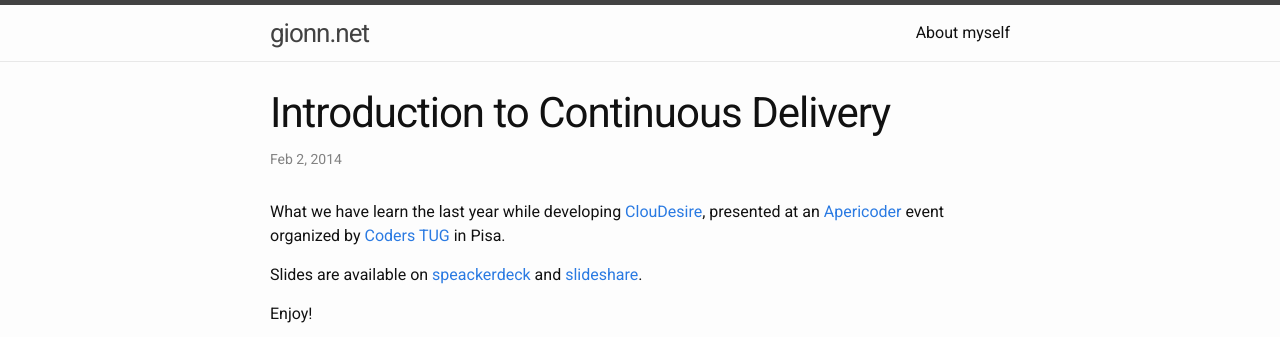
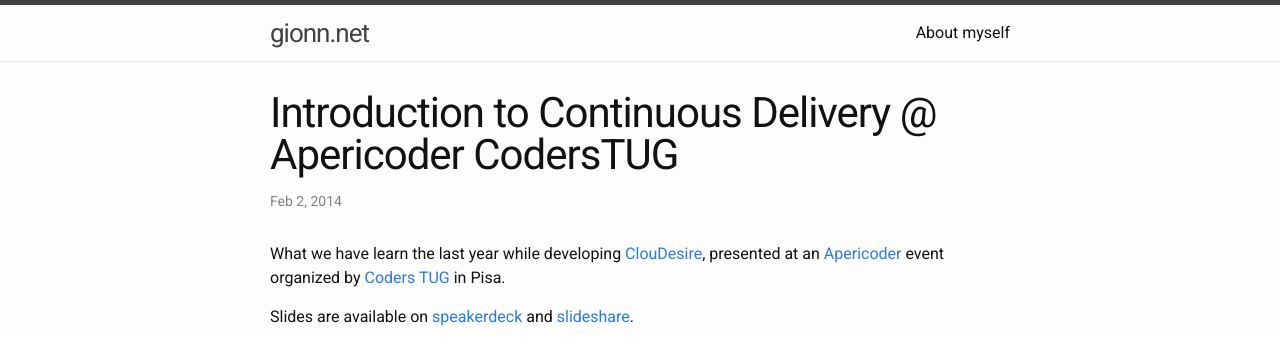
Before and after one commit to gionn/gionn.github.io, a Jekyll site: the page built from _posts/2014-02-02-introduction-continuous-delivery.md, in a window 1280 px wide, cut to the strip 0-337 px from the top of the page. Built offline with Jekyll 4.4.1, drawn with Linux system fonts in a browser that asks for light colours; comment, search, counter and statistics services are not loaded.

Commit message:
Minor fixes to titles

```diff
--- a/_posts/2014-02-02-introduction-continuous-delivery.md
+++ b/_posts/2014-02-02-introduction-continuous-delivery.md
@@ -1,10 +1,10 @@
 ---
 layout: post
-title: Introduction to Continuous Delivery
+title: Introduction to Continuous Delivery @ Apericoder CodersTUG
 ---
 What we have learn the last year while developing [ClouDesire](http://cloudesire.com), presented at an [Apericoder](http://www.eventbrite.it/e/biglietti-continuous-delivery-apericoder-10368942787) event organized by [Coders TUG](http://coderstug.wordpress.com/) in Pisa.
 
-Slides are available on [speackerdeck](https://speakerdeck.com/gionn/introduction-to-continuous-delivery) and [slideshare](http://www.slideshare.net/gionn2/introduction-to-continuous-delivery-30972733
+Slides are available on [speakerdeck](https://speakerdeck.com/gionn/introduction-to-continuous-delivery) and [slideshare](http://www.slideshare.net/gionn2/introduction-to-continuous-delivery-30972733
 ).
 
 Enjoy!
```
Also changed, not shown: _posts/2014-05-30-openstack-deployments.md (+1 -1 lines).
